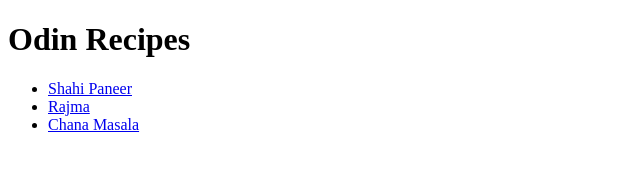
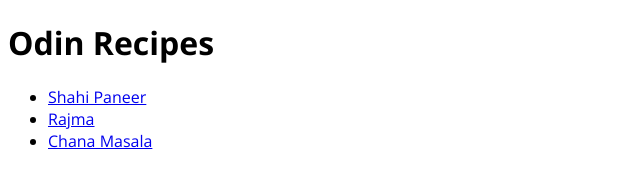
Before and after one commit to mskhurana728/odin-recipes2, a plain HTML site: page index.html in a window 1280 px wide. Shown: the whole page, without its empty margins (0-640 px from the left). Drawn offline with nearby package versions, Linux system fonts and the light colour scheme.

Commit message:
feat: create style.css and add font-family "Open Sans" to it

```diff
--- a/index.html
+++ b/index.html
@@ -3,6 +3,13 @@
 	<head>
 		<meta charset="UTF-8" />
 		<meta name="viewport" content="width=device-width, initial-scale=1.0" />
+		<link rel="stylesheet" href="./style.css" />
+		<link rel="preconnect" href="https://fonts.googleapis.com" />
+		<link rel="preconnect" href="https://fonts.gstatic.com" crossorigin />
+		<link
+			href="https://fonts.googleapis.com/css2?family=Cairo:wght@300&family=Lato&family=Open+Sans:ital,wght@0,300;0,400;0,700;1,300;1,400;1,700&family=Ubuntu:wght@500&display=swap"
+			rel="stylesheet"
+		/>
 		<title>Odin Recipes</title>
 	</head>
 	<body>
--- /dev/null
+++ b/style.css
@@ -0,0 +1,3 @@
+body {
+	font-family: "Open Sans", sans-serif, serif;
+}
```
